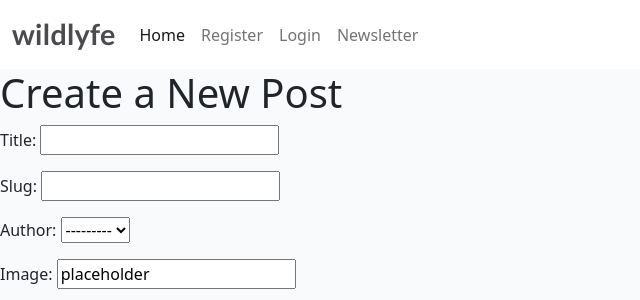
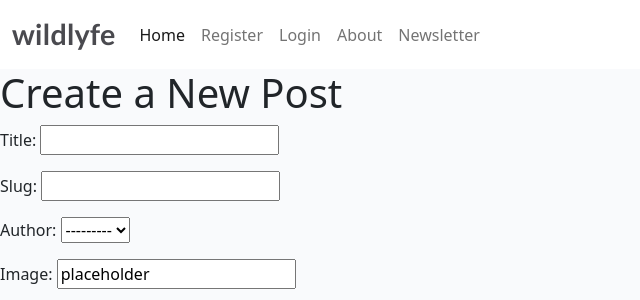
Before and after one commit to ShaneMurphyDev/Project-Portfolio-4, a Django app: page /create/ in a window 1280 px wide. Shown: the top 300 px of the page, without its empty margins (0-640 px from the left). Run offline with Django 3.2, Linux system fonts and the light colour scheme.

Commit message:
created an about section

```diff
--- a/natureblog/urls.py
+++ b/natureblog/urls.py
@@ -1,8 +1,9 @@
 from . import views
 from django.urls import path
-from .views import create_post
+from .views import create_post, AboutView
 
 urlpatterns = [
+    path('about/', AboutView.as_view(), name='about'),
     path("", views.PostList.as_view(), name="home"),
     path('index.html/', views.IndexView.as_view(), name='index.html'),
     path('create/', create_post, name='create_post'),
--- a/natureblog/views.py
+++ b/natureblog/views.py
@@ -107,3 +107,7 @@ class PostLike(View):
             post.likes.add(request.user)
 
         return HttpResponseRedirect(reverse('post_detail', args=[slug]))
+
+class AboutView(View):
+    def get(self, request, *args, **kwargs):
+        return render(request, 'about.html')
--- /dev/null
+++ b/templates/about.html
@@ -0,0 +1,5 @@
+{% extends 'base.html' %}
+
+{% block content %}
+<h1> This is the about section </h1>
+{% endblock %}
--- a/templates/base.html
+++ b/templates/base.html
@@ -41,6 +41,9 @@
                         <a class="nav-link" href="{% url 'account_logout' %}">Logout</a>
                     </li>
                     <li class="nav-item">
+                        <a class="nav-link" href="{% url 'about' %}">About</a>
+                    </li>
+                    <li class="nav-item">
                         <a class="nav-link" href="{% url 'subscribe' %}">Newsletter</a>
                     </li>
                     <li class="nav-item">
@@ -52,6 +55,9 @@
                     </li>
                     <li class="nav-item">
                         <a class="nav-link" href="{% url 'account_login' %}">Login</a>
+                    </li>
+                    <li class="nav-item">
+                        <a class="nav-link" href="{% url 'about' %}">About</a>
                     </li>
                     <li class="nav-item">
                         <a class="nav-link" href="{% url 'subscribe' %}">Newsletter</a>
```
